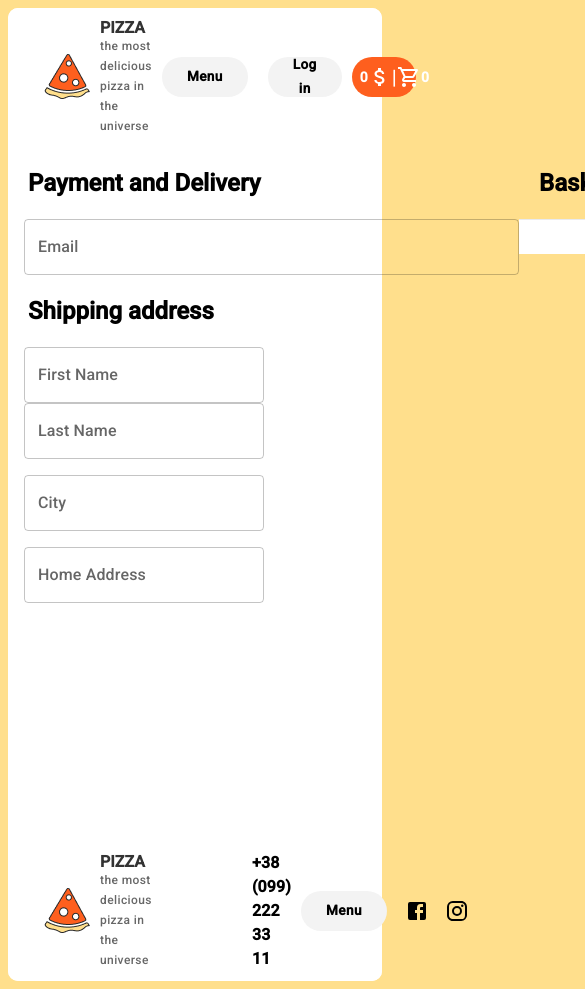
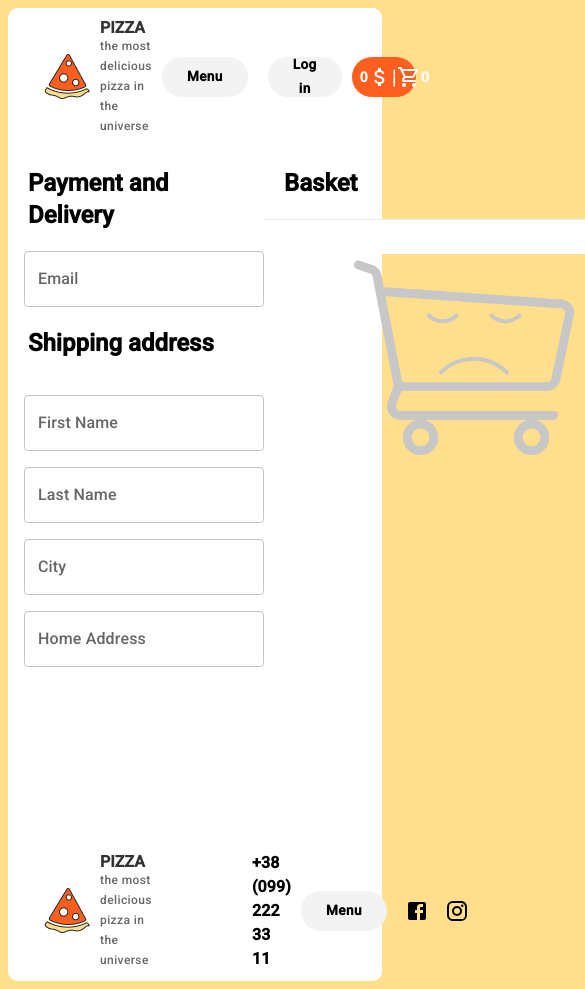
Before and after one commit to deceser/pizzashop, a React (Create React App) app: page /cart in a window 390 px wide. Shown: the top 989 px of the page, 585 px wide, since content can reach past the window. Built offline with nearby package versions, Linux system fonts and the light colour scheme.

Commit message:
responsive

```diff
--- a/src/components/cartPage/Payment.jsx
+++ b/src/components/cartPage/Payment.jsx
@@ -17,6 +17,12 @@ const Payment = () => {
           sx={{
             ml: 2,
             width: "495px",
+            ["@media screen and (min-width: 1000px) and (max-width: 1115px)"]: {
+              width: "240px",
+            },
+            ["@media screen and (min-width: 200px) and (max-width: 1000px)"]: {
+              width: "240px",
+            },
           }}
           id="outlined-textarea"
           label="Email"
@@ -33,6 +39,7 @@ const Payment = () => {
           <TextField
             sx={{
               ml: 2,
+              mt: 2,
               width: "240px",
             }}
             id="outlined-textarea"
@@ -44,6 +51,7 @@ const Payment = () => {
           <TextField
             sx={{
               ml: 2,
+              mt: 2,
               width: "240px",
             }}
             id="outlined-textarea"
--- a/src/styles/cartPage.js
+++ b/src/styles/cartPage.js
@@ -5,6 +5,9 @@ export const Box__Container = styled(Box)(() => ({
   backgroundColor: "white",
   display: "flex",
   justifyContent: "space-between",
+  ["@media screen and (min-width: 1000px) and (max-width: 1115px)"]: {
+    width: "800px",
+  },
 }));
 
 export const Box__cartHeader = styled(Box)(() => ({
```
